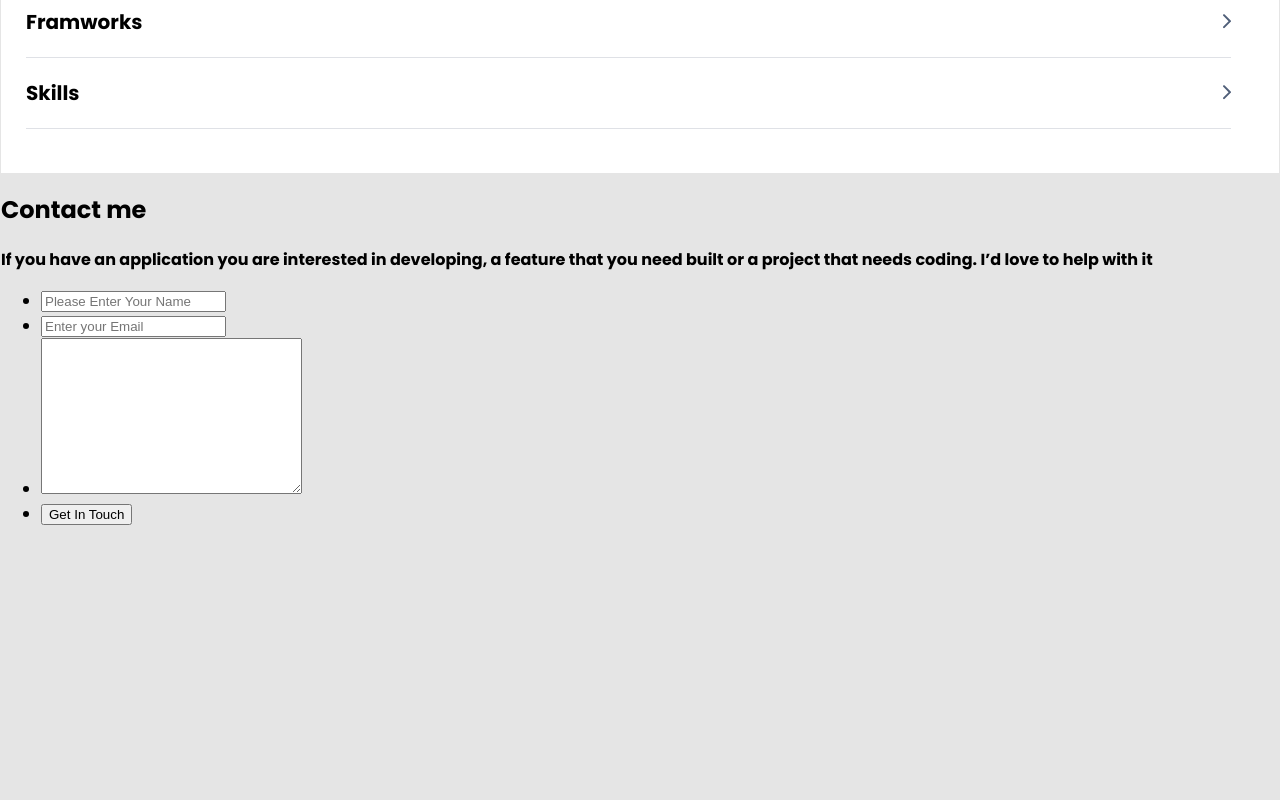
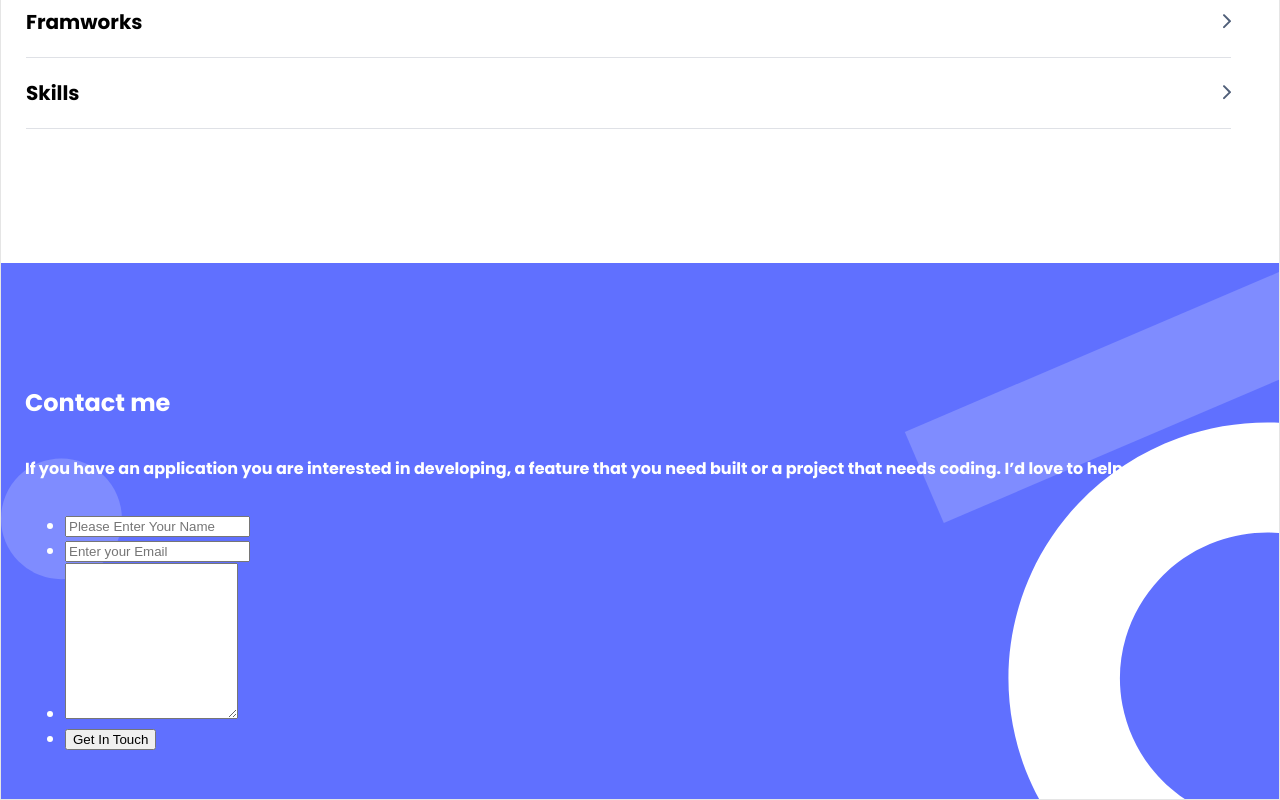
Before and after one commit to V-Blaze/My-Portfolio, a website: page index.html in a window 1280 px wide. Shown: the part 7049-7849 px from the top of the page. Before the commit the page ends 7592 px from the top, so only its background shows below. Drawn offline with Linux system fonts and the light colour scheme.

Commit message:
Added background and styling to form_section CSS class

```diff
--- a/index.html
+++ b/index.html
@@ -191,16 +191,16 @@
         <p class="contact-me-detail">
             If you have an application you are interested in developing, a feature that you need built or a project that needs coding. I’d love to help with it
         </p>
-        <form action="#" method="post">
+        <form action="#" method="post" class="contact_form">
             <ul class="form-inputs">
                 <li>
-                    <input type="text" name="name" id="name" placeholder="Please Enter Your Name" required>
+                    <input type="text" name="name" id="name" maxlength="30" placeholder="Please Enter Your Name" required>
                 </li>
                 <li>
                     <input type="email" name="email" id="email" placeholder="Enter your Email" required>
                 </li>
                 <li>
-                    <textarea name="meassage" id="meassage" cols="30" rows="10" required></textarea>
+                    <textarea name="meassage" id="meassage" cols="19" rows="10" maxlength="500" required></textarea>
                 </li>
                 <li>
                     <button type="submit">Get In Touch</button>
--- a/style.css
+++ b/style.css
@@ -1,5 +1,4 @@
 @import url('https://fonts.googleapis.com/css2?family=Poppins:wght@700&display=swap');
-
 body {
   padding: 0.5px;
   margin: 0.5px;
@@ -220,6 +219,7 @@ body {
   padding: 114px 24px 24px 24px;
   background: #fff;
   border-radius: 0.5px 50px 0.5px 0.5px;
+  padding-bottom: 114px;
 }
 
 .about-title {
@@ -292,6 +292,19 @@ body {
   padding-right: 16px;
 }
 
+.form_section {
+  display: flex;
+  flex-direction: column;
+  height: 90%;
+  align-items: start;
+  justify-content: start;
+  background: #6070ff;
+  color: white;
+  background-image: url('./assets/images/contact-form-shapes-mobile.svg');
+  background-size: cover;
+  padding: 103px 24px 32px 24px;
+}
+
 .project-button:hover,
 .about-button:hover {
   background: #6070ff;
```
Also changed, not shown: assets/images/contact-form-shapes-mobile.svg (added).
